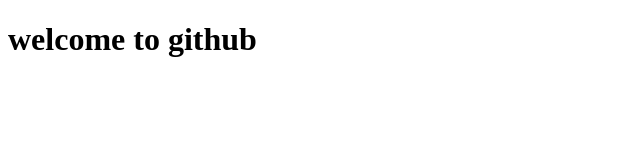
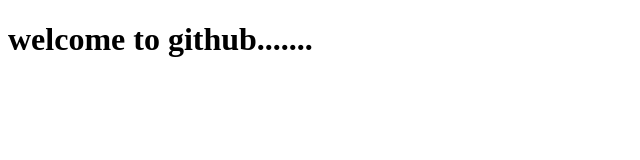
Before and after one commit to edward1419/damilare, a plain HTML site: page index.html in a window 1280 px wide. Shown: the full height of the page, 0-640 px from the left. Drawn offline with Linux system fonts and the light colour scheme.

Commit message:
damilare first commit

```diff
--- a/index.html
+++ b/index.html
@@ -6,6 +6,6 @@
     <title>Document</title>
 </head>
 <body>
-    <h1>welcome to github</h1>
+    <h1>welcome to github.......</h1>
 </body>
 </html>
```
